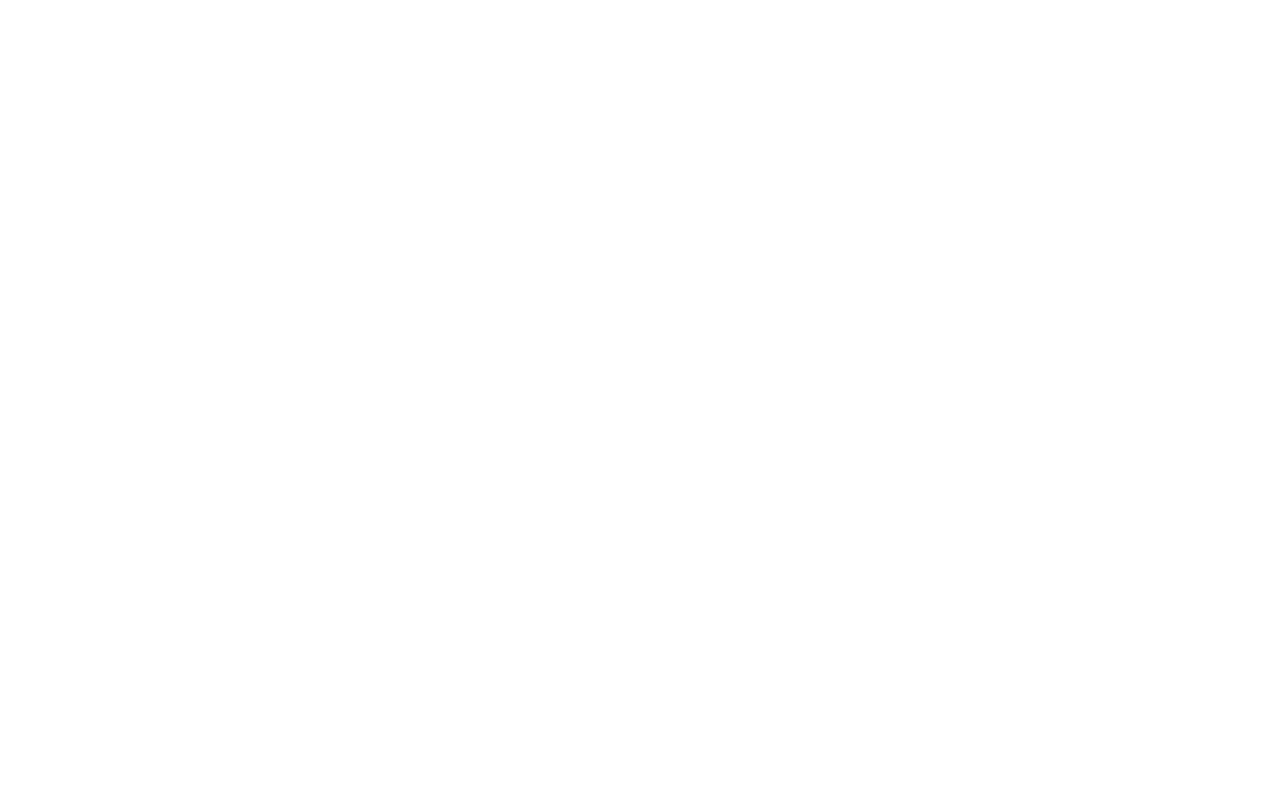
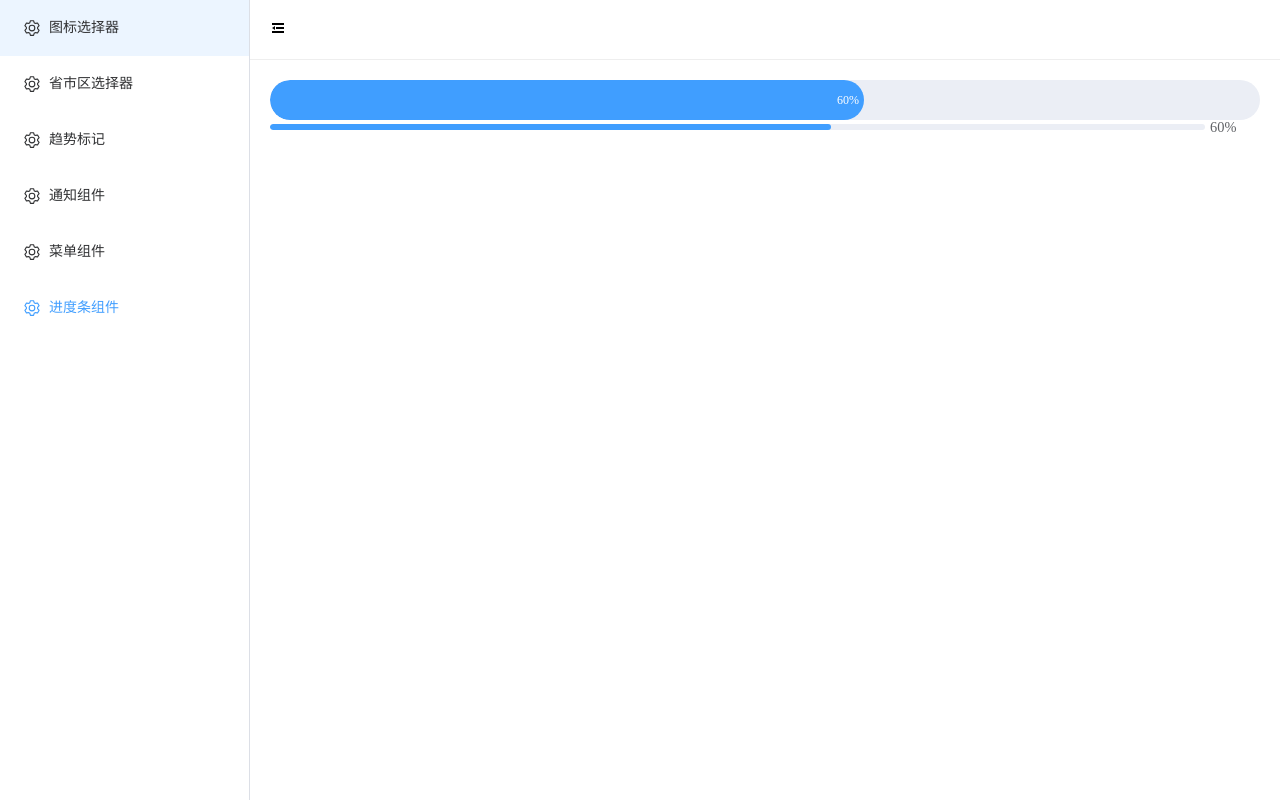
Before and after one commit to KeepCodeing/vue3-elmplus-cpns, a Vue app: page /progress in a window 1280 px wide. Before the commit this address had no page. Built offline with nearby package versions, Linux system fonts and the light colour scheme.

Commit message:
feat: 完成进度条组件

```diff
--- a/src/router/index.js
+++ b/src/router/index.js
@@ -46,6 +46,14 @@
           icon: "i-setting",
         },
       },
+      {
+        path: "progress",
+        component: () => import("@/views/progress/index.vue"),
+        meta: {
+          title: "进度条组件",
+          icon: "i-setting",
+        },
+      },
     ],
   },
 ];
--- /dev/null
+++ b/src/views/progress/components/progress.vue
@@ -0,0 +1,41 @@
+<template>
+  <div>
+    <el-progress v-bind="$attrs" :percentage="pro_percent" />
+  </div>
+</template>
+
+<script>
+import { ref } from "vue";
+
+export default {
+  props: {
+    animationTime: {
+      type: Array,
+      default: 0
+    },
+    percent: {
+      type: Number,
+      default: 0
+    }
+  },
+  setup(props) {
+    const pro_percent = ref(0);
+    const t = (props.animationTime / props.percent) | 0;
+
+    const timer = setInterval(() => {
+      pro_percent.value += 1;
+      if (pro_percent.value >= props.percent) {
+        pro_percent.value = props.percent;
+        clearInterval(timer);
+      }
+    }, t);
+
+    return {
+      pro_percent
+    }
+  }
+}
+</script>
+
+<style lang="scss" scoped>
+</style>
--- /dev/null
+++ b/src/views/progress/index.vue
@@ -0,0 +1,23 @@
+<template>
+  <div>
+    <my-progress stroke-width="40" text-inside :percent="60" :animation-time="3000" />
+    <my-progress :percent="60" :animation-time="1500" />
+  </div>
+</template>
+
+<script>
+// 进度条组件其实并没什么东西，就是加载动画的实现...
+import MyProgress from './components/progress.vue';
+export default {
+  components: {
+    MyProgress
+  },
+  setup() {
+
+    return {}
+  }
+}
+</script>
+
+<style lang="scss" scoped>
+</style>
```
